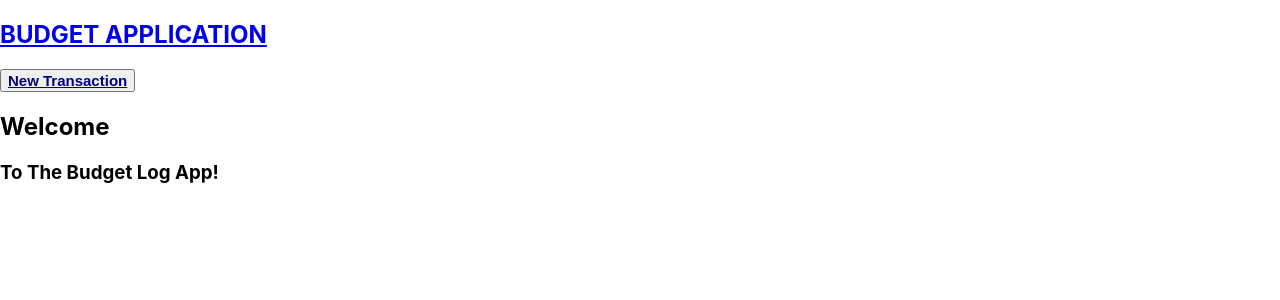
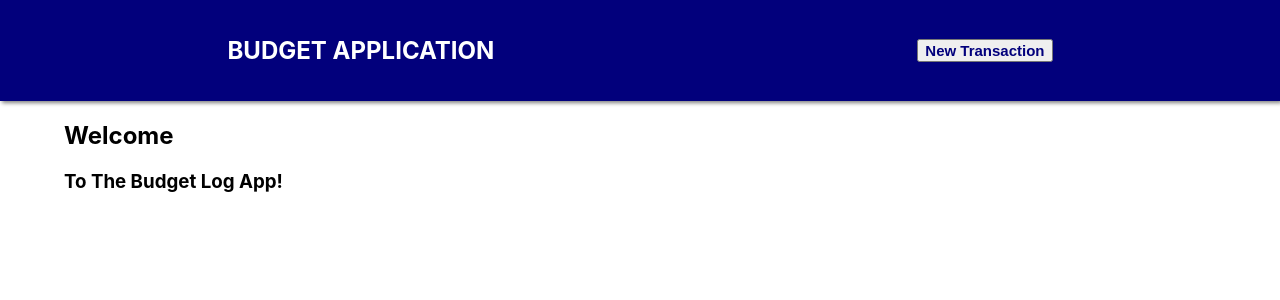
Before and after one commit to mohsinali678/Fullstack-Budgeting-App, a React (Create React App) app in the folder budgeting-app-frontend/: page / in a window 1280 px wide. Shown: the top 300 px of the page. Built offline with nearby package versions, Linux system fonts and the light colour scheme; no server answers.

Commit message:
Worked on Styling table

```diff
--- a/budgeting-app-frontend/src/App.css
+++ b/budgeting-app-frontend/src/App.css
@@ -19,3 +19,42 @@
 .orange{
   color:orange
 }
+
+main {
+  width: 90%;
+  margin: auto;
+}
+
+a {
+  text-decoration: none;
+  color: white;
+}
+
+table {
+  width: 100%;
+  margin: auto;
+  text-align: justify;
+  border-collapse: collapse;
+}
+
+table, td, th{
+  border: 1px solid #02007C;
+}
+
+td, th {
+  padding: 5px 15px 5px 15px;
+  text-align: center;
+}
+
+thead {
+  text-align: center;
+}
+
+tbody td:not(td:first-of-type):hover {
+  transform: scale(1.05);
+  opacity: 0.9;
+}
+
+tbody tr:nth-child(even) {
+  background: #9999b4;
+}
--- a/budgeting-app-frontend/src/App.js
+++ b/budgeting-app-frontend/src/App.js
@@ -3,6 +3,7 @@
 import { BrowserRouter as Router, Switch, Route } from 'react-router-dom';
 import { apiURL } from "./util/apiURL";
 import axios from "axios";
+import './App.css';
 
 //PAGES
 import Home from "./Pages/Home";
```
